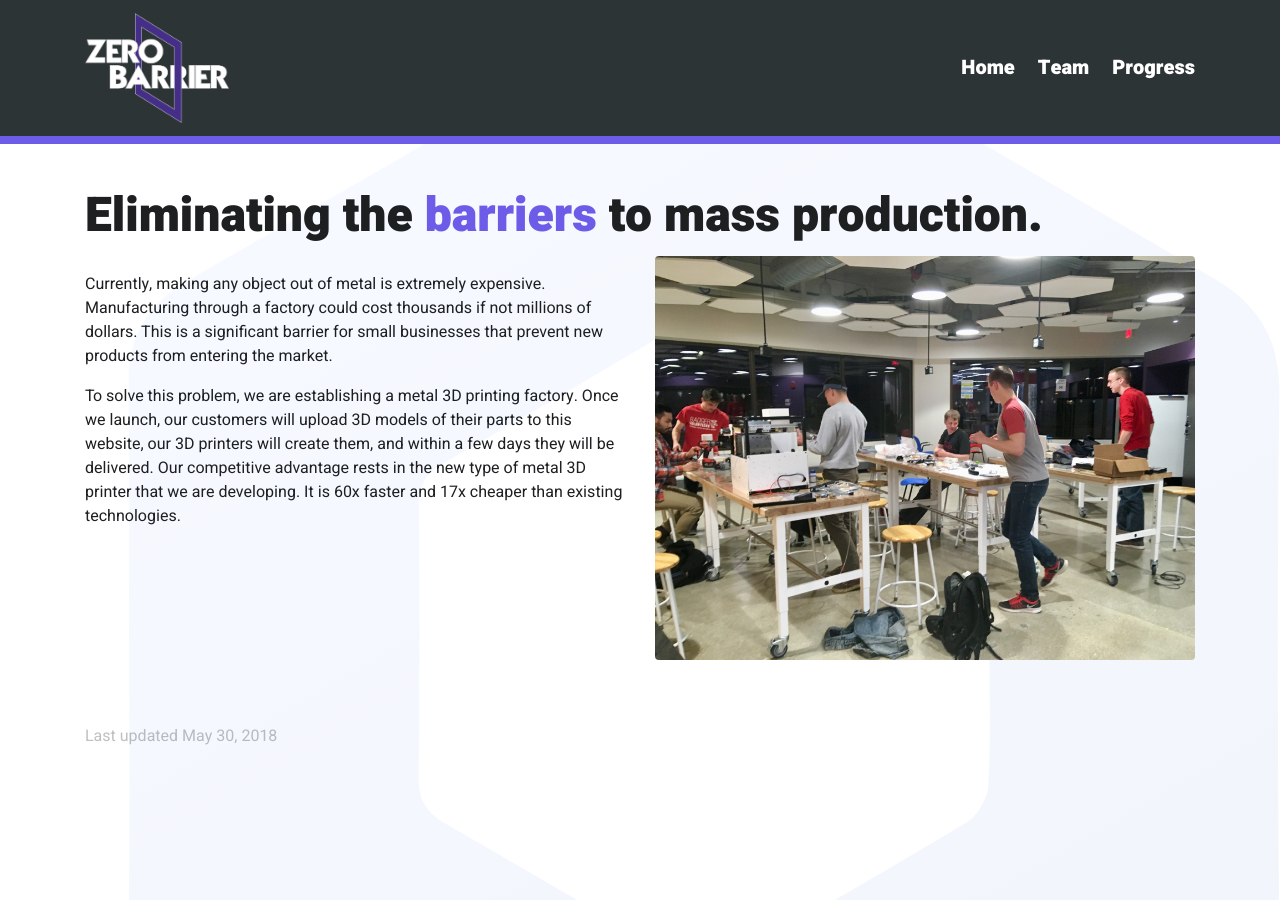
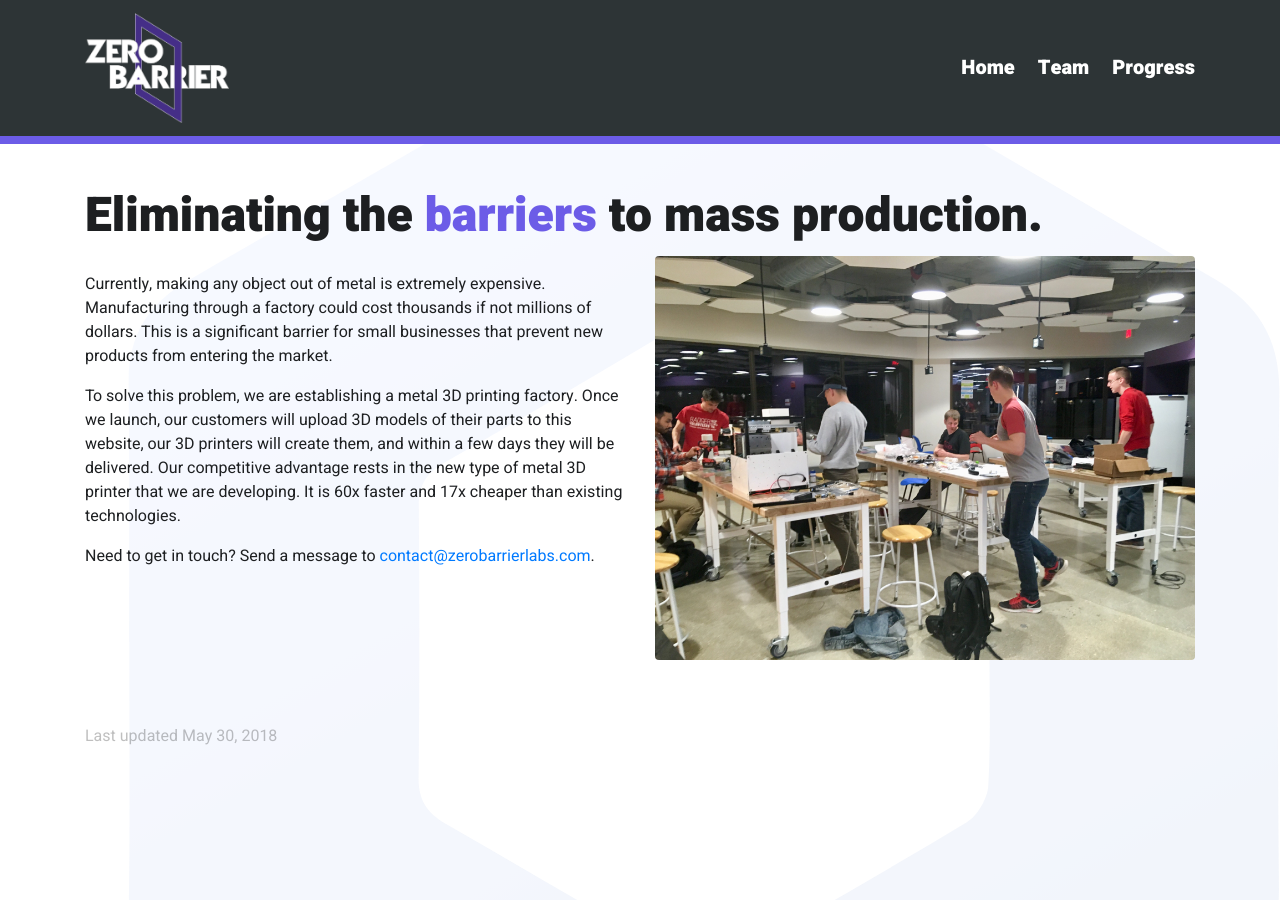
Before and after one commit to georgemblack/mind-to-matter, a Jekyll site: the page built from index.html, in a window 1280 px wide. Built offline with Jekyll 4.4.1, drawn with Linux system fonts in a browser that asks for light colours.

Commit message:
Add public email address to homepage

```diff
--- a/index.html
+++ b/index.html
@@ -11,6 +11,7 @@ title: Home
         <div class="col-sm">
             <p>Currently, making any object out of metal is extremely expensive. Manufacturing through a factory could cost thousands if not millions of dollars. This is a significant barrier for small businesses that prevent new products from entering the market.</p>
             <p>To solve this problem, we are establishing a metal 3D printing factory. Once we launch, our customers will upload 3D models of their parts to this website, our 3D printers will create them, and within a few days they will be delivered. Our competitive advantage rests in the new type of metal 3D printer that we are developing. It is 60x faster and 17x cheaper than existing technologies.</p>
+            <p>Need to get in touch? Send a message to <a href="javascript:location='mailto:\u0063\u006f\u006e\u0074\u0061\u0063\u0074\u0040\u007a\u0065\u0072\u006f\u0062\u0061\u0072\u0072\u0069\u0065\u0072\u006c\u0061\u0062\u0073\u002e\u0063\u006f\u006d';void 0"><script type="text/javascript">document.write('\u0063\u006f\u006e\u0074\u0061\u0063\u0074\u0040\u007a\u0065\u0072\u006f\u0062\u0061\u0072\u0072\u0069\u0065\u0072\u006c\u0061\u0062\u0073\u002e\u0063\u006f\u006d')</script></a>.</p>
         </div>
         <div class="col-sm">
             <img src="{{site.url}}/assets/team-working.png" class="img-fluid rounded" alt="Zero Barrier team at work">
```
